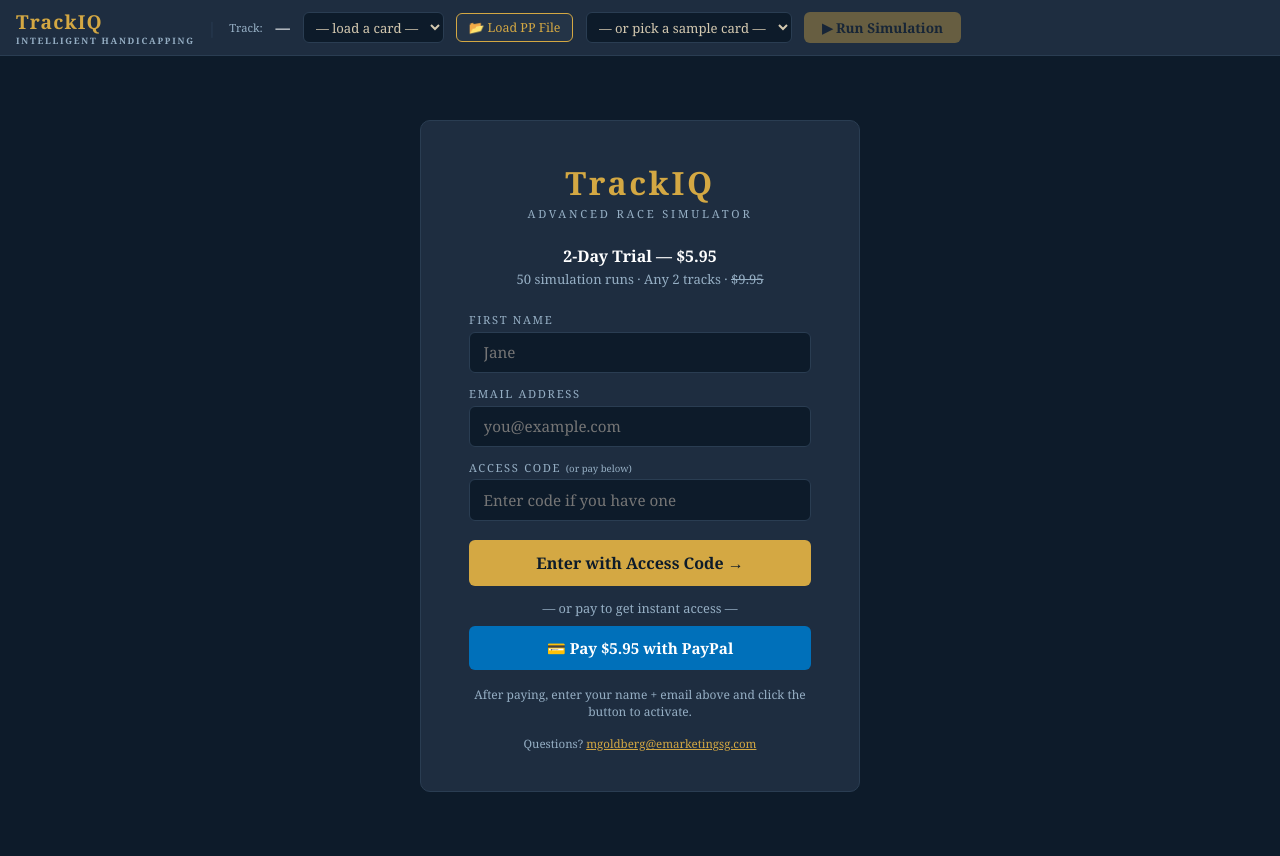
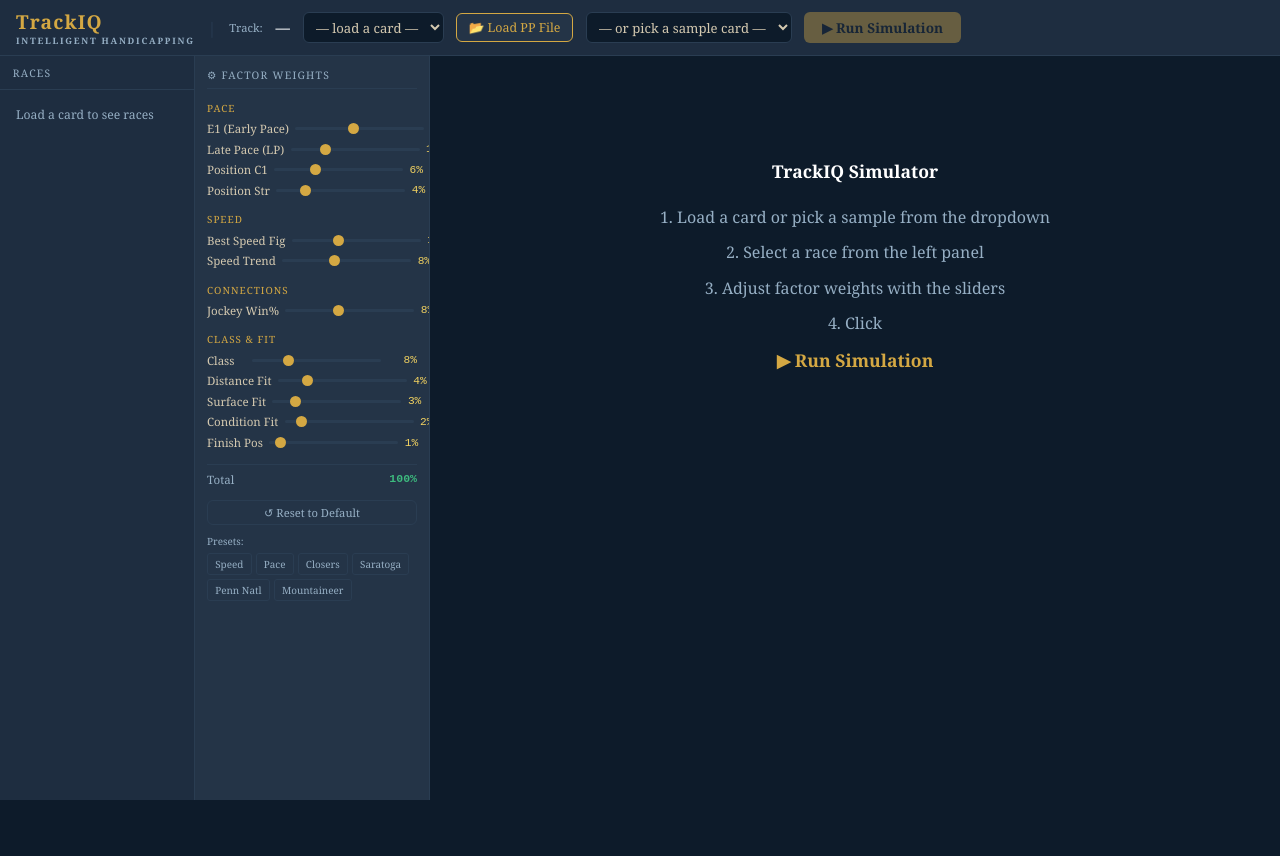
Before and after one commit to michaelgoldberg/brisai, a Flask app: page / in a window 1280 px wide. After the commit the page ends 800 px from the top, so only its background shows below. Run offline with Flask 3, Linux system fonts and the light colour scheme.

Commit message:
Emergency: disable gate - direct app access

```diff
--- a/templates/index.html
+++ b/templates/index.html
@@ -101,7 +101,7 @@
 
 
 <!-- GATE -->
-<div id="gate" style="display:flex;flex-direction:column;align-items:center;justify-content:center;min-height:100vh;padding:2rem;background:var(--navy);">
+<div id="gate" style="display:none;flex-direction:column;align-items:center;justify-content:center;min-height:100vh;padding:2rem;background:var(--navy);">
   <div style="background:var(--slate);border:1px solid var(--border);border-radius:10px;padding:2.5rem 3rem;width:100%;max-width:440px;text-align:center;">
     <div style="font-size:2rem;font-weight:bold;color:var(--gold);letter-spacing:0.08em;">TrackIQ</div>
     <div style="font-size:0.7rem;letter-spacing:0.25em;color:var(--muted);text-transform:uppercase;margin-top:2px;margin-bottom:1.5rem;">Advanced Race Simulator</div>
@@ -141,7 +141,7 @@
 </div>
 <!-- END GATE -->
 
-<div id="app-wrap" style="display:none;flex-direction:column;flex:1;overflow:hidden;"><div class="body">
+<div id="app-wrap" style="display:flex;flex-direction:column;flex:1;overflow:hidden;"><div class="body">
   <div id="left">
     <div class="left-title">Races</div>
     <div id="race-list"><div style="padding:1rem;color:var(--muted);font-size:0.76rem;">Load a card to see races</div></div>
```
